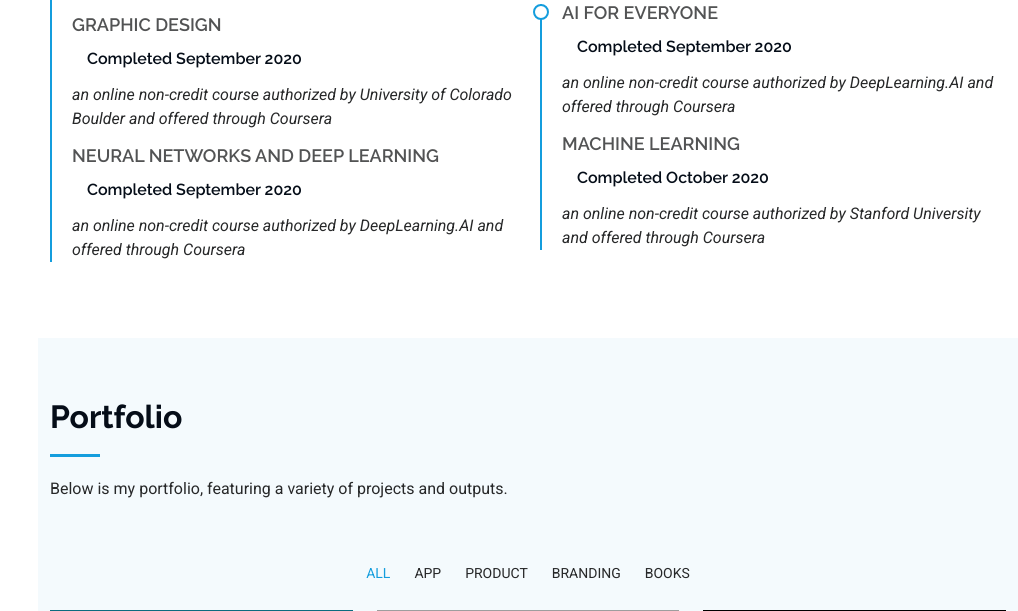
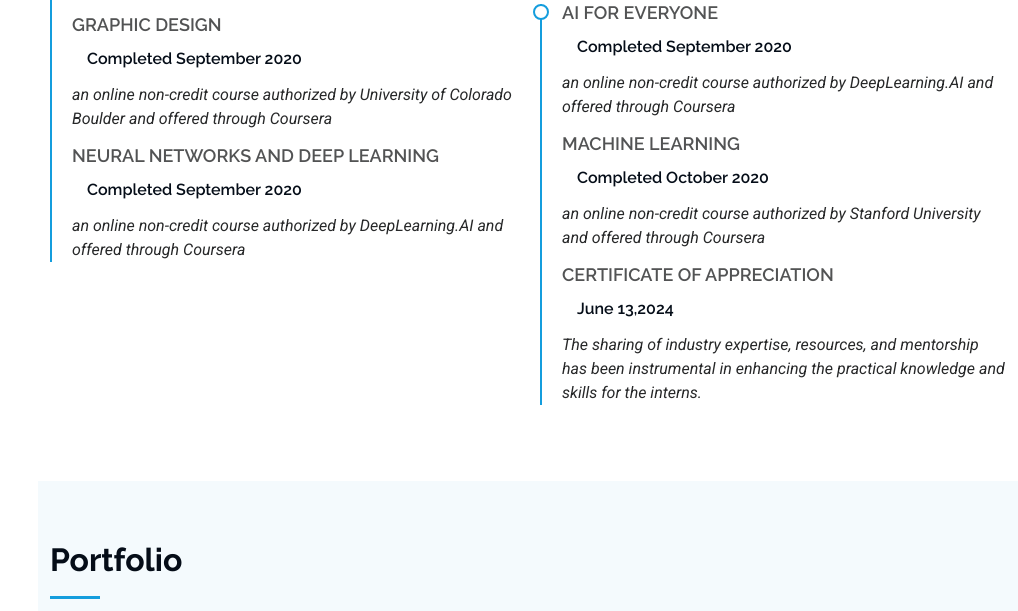
Before and after one commit to Samuelcabz/PDF_Splitter, a Flask app: page / in a window 1280 px wide. Shown: the part 3270-3881 px from the top of the page, without its empty margins (262-1280 px from the left). Run offline with Flask 2, Linux system fonts and the light colour scheme; some libraries are stand-ins or nearby versions; grey boxes are pictures that could not be loaded.

Commit message:
Update index.html

```diff
--- a/templates/index.html
+++ b/templates/index.html
@@ -340,6 +340,10 @@
               <h4>Machine Learning</h4>
               <h5>Completed October 2020</h5>
               <p><em>an online non-credit course authorized by Stanford University and offered through Coursera</em></p>
+
+              <h4>Certificate of Appreciation</h4>
+              <h5>June 13,2024</h5>
+              <p><em>The sharing of industry expertise, resources, and mentorship has been instrumental in enhancing the practical knowledge and skills for the interns.</em></p>
 
             </div>
 
```
